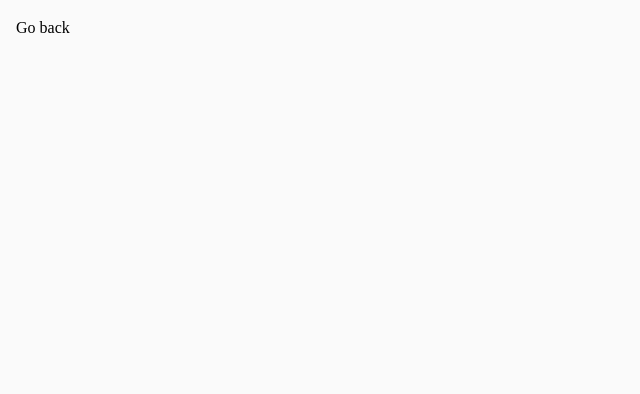
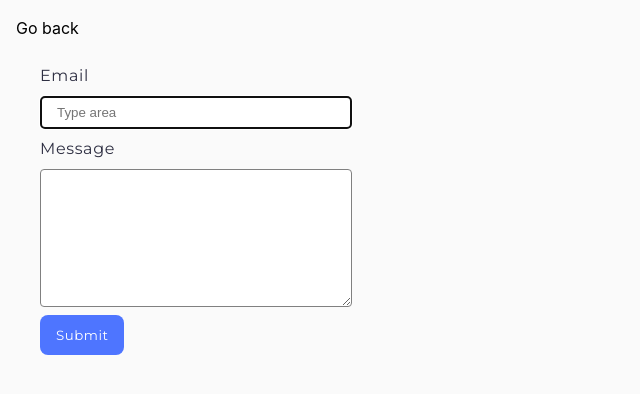
Before and after one commit to bjula/goit-js-hw-09, a plain HTML site: page 2-form.html in a window 1280 px wide. Shown: the whole page, without its empty margins (0-640 px from the left). Drawn offline with Linux system fonts and the light colour scheme.

Commit message:
Deploying to gh-pages from @ bjula/goit-js-hw-09@b3d98cab301e558d8704771a31de8990e9e991d3 🚀

```diff
--- a/2-form.html
+++ b/2-form.html
@@ -4,12 +4,28 @@
     <meta charset="UTF-8" />
     <meta http-equiv="X-UA-Compatible" content="IE=edge" />
     <meta name="viewport" content="width=device-width, initial-scale=1.0" />
-    <title>FPage 2</title>
-    <script type="module" crossorigin src="/goit-js-hw-09/assets/modulepreload-polyfill-B5Qt9EMX.js"></script>
-    <link rel="stylesheet" crossorigin href="/goit-js-hw-09/assets/styles-B9xHYZOe.css">
+    <link
+      href="https://fonts.googleapis.com/css2?family=Montserrat:wght@400;500;600&display=swap"
+      rel="stylesheet"
+    />
+    <title>Page 2</title>
+    <script type="module" crossorigin src="/goit-js-hw-09/2-form.js"></script>
+    <link rel="modulepreload" crossorigin href="/goit-js-hw-09/assets/modulepreload-polyfill-B5Qt9EMX.js">
+    <link rel="stylesheet" crossorigin href="/goit-js-hw-09/assets/styles-DSkTLMl2.css">
   </head>
   <body>
     <a href="./index.html">Go back</a>
+    <form class="feedback-form" autocomplete="off">
+      <label>
+        Email
+        <input type="email" name="email" autofocus />
+      </label>
+      <label>
+        Message
+        <textarea name="message" rows="8"></textarea>
+      </label>
+      <button type="submit">Submit</button>
+    </form>
 
 
   </body>
--- a/assets/styles-B9xHYZOe.css
+++ /dev/null
@@ -1 +0,0 @@
-*{box-sizing:border-box}body{margin:16px;background-color:#fafafa;color:#212121;line-height:1.5}a{text-decoration:none;color:#000}ul{padding:0;margin:0;list-style-type:none}.gallery{display:flex;flex-wrap:wrap;gap:24px;margin:auto;padding:24px;max-width:1128px}.gallery-item{display:flex;flex-basis:calc((100% - 48px) / 3);cursor:pointer}.gallery-image{object-fit:cover;display:block;max-width:100%;transition:transform .2s ease}.sl-wrapper{background:#2e2f42cc}
--- /dev/null
+++ b/assets/styles-DSkTLMl2.css
@@ -0,0 +1 @@
+*{box-sizing:border-box}body{margin:16px;font-family:-apple-system,BlinkMacSystemFont,Segoe UI,Roboto,Montserrat,Oxygen,Ubuntu,Cantarell,Open Sans,Helvetica Neue,sans-serif;background-color:#fafafa;color:#212121;line-height:1.5}a{text-decoration:none;color:#000}ul{padding:0;margin:0;list-style-type:none}.gallery{display:flex;flex-wrap:wrap;gap:24px;margin:auto;padding:24px;max-width:1128px}.gallery-item{display:flex;flex-basis:calc((100% - 48px) / 3);cursor:pointer}.gallery-image{object-fit:cover;display:block;max-width:100%;transition:transform .2s ease}.sl-wrapper{background:#2e2f42cc}
```
Also changed, not shown: 1-gallery.html (+1 -1 lines), 2-form.js (added, +2 -0 lines), index.html (+1 -1 lines), 2 other files.
